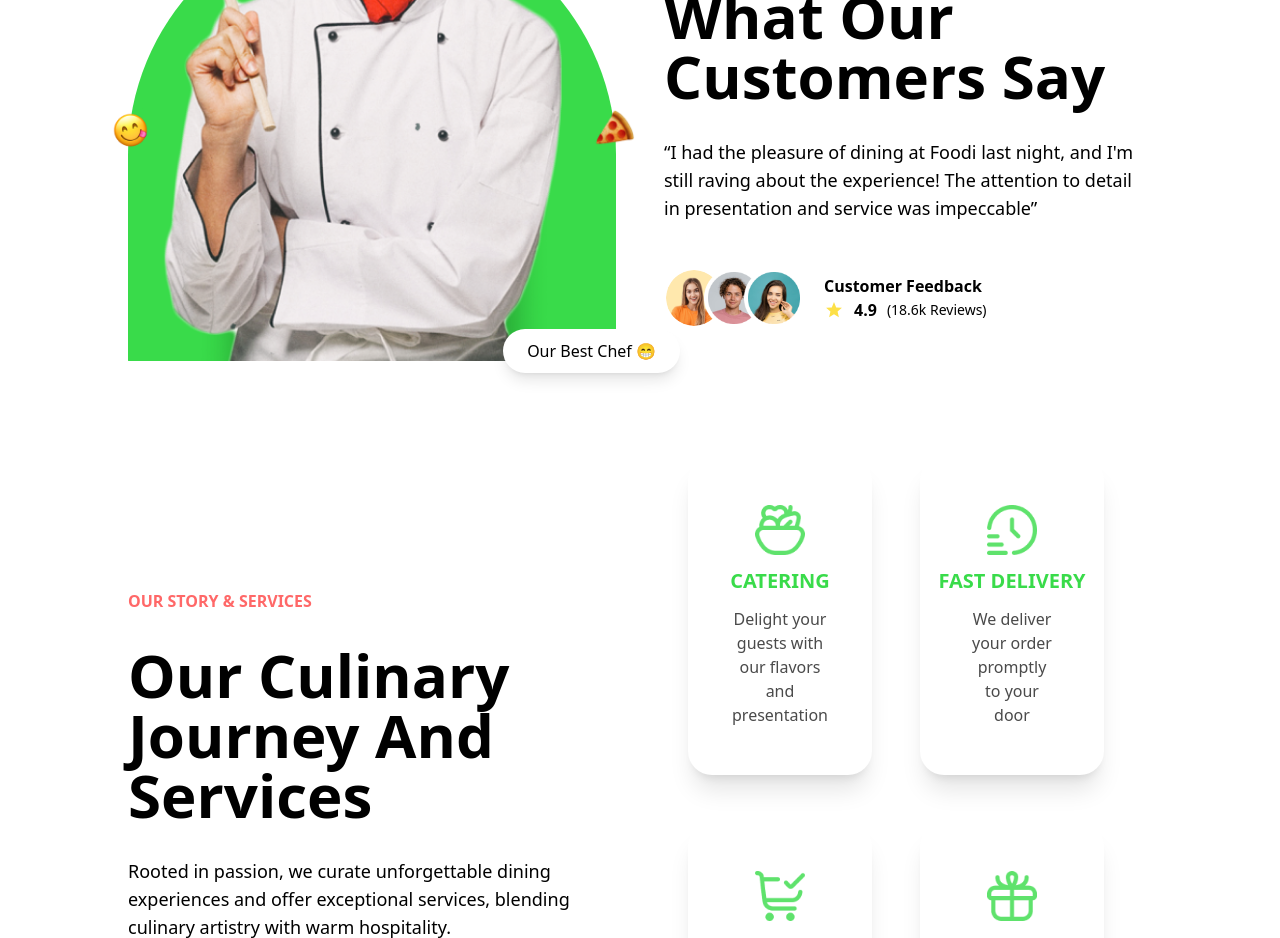
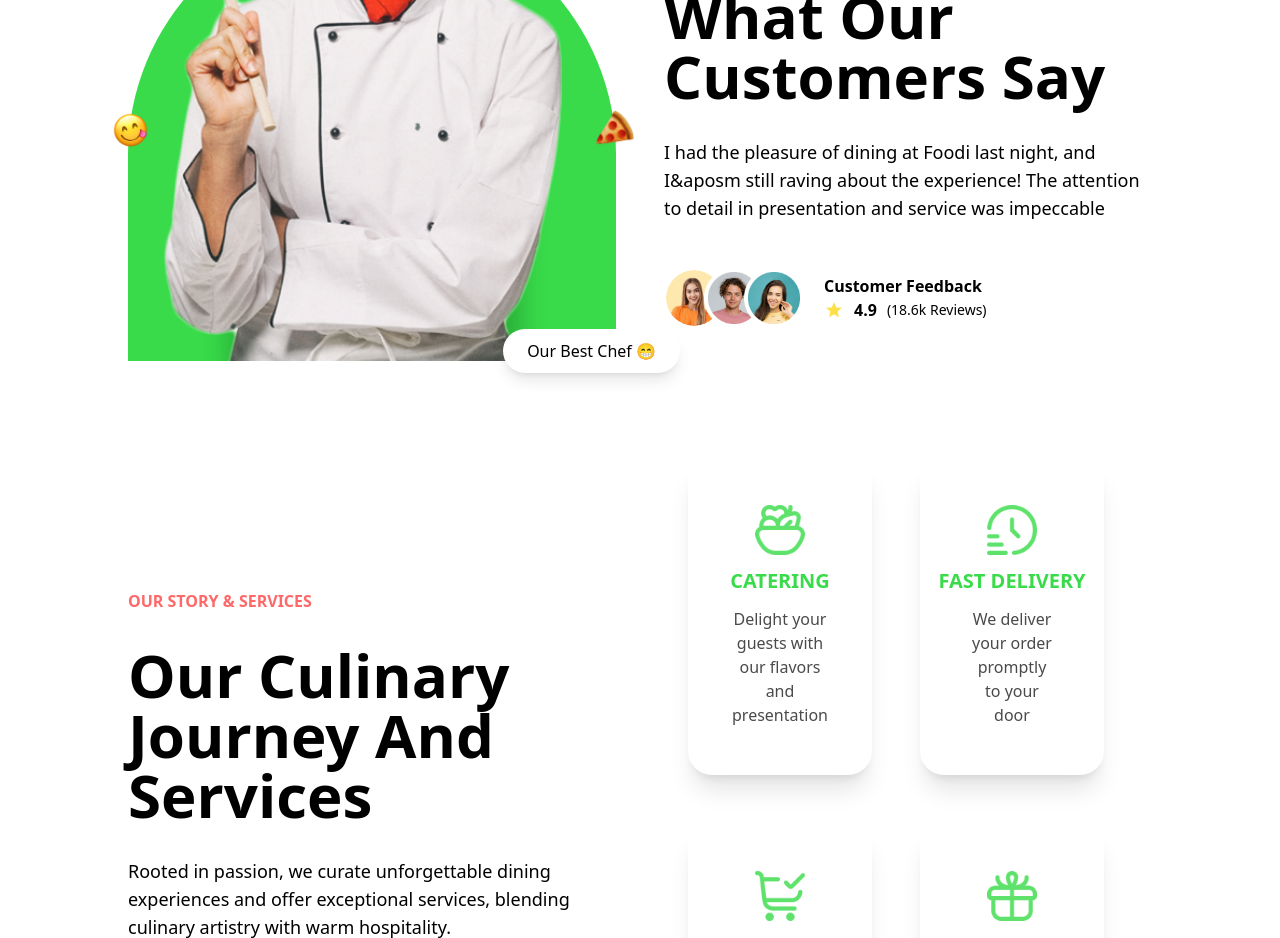
Before and after one commit to MedElmkaoui/foodi, a Next.js app: page / in a window 1280 px wide. Shown: the part 2300-3238 px from the top of the page. Built offline with nearby package versions, Linux system fonts and the light colour scheme.

Commit message:
13/09/2024 - 16:25

```diff
--- a/src/components/sections/Testimonials.tsx
+++ b/src/components/sections/Testimonials.tsx
@@ -19,7 +19,7 @@ const Testimonials = ()=> {
             <div className="w-full space-y-8">
                 <Heading title="What Our Customers Say" subTitle="Testimonials" variant="left" />
                 <p className="xl:text-lg">
-                    “I had the pleasure of dining at Foodi last night, and I'm still raving about the experience! The attention to detail in presentation and service was impeccable”
+                    I had the pleasure of dining at Foodi last night, and I&aposm still raving about the experience! The attention to detail in presentation and service was impeccable
                 </p>
                 <div className="py-3.5 flex items-center gap-5">
                     <div className="flex selection:">
```
